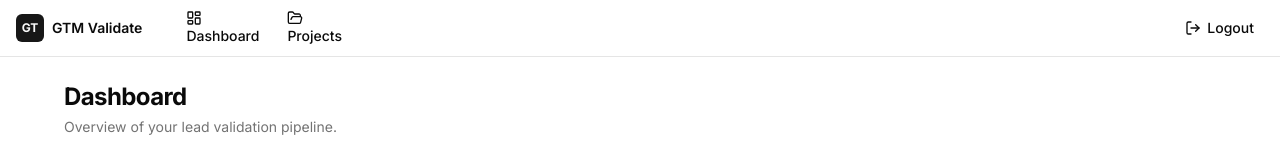
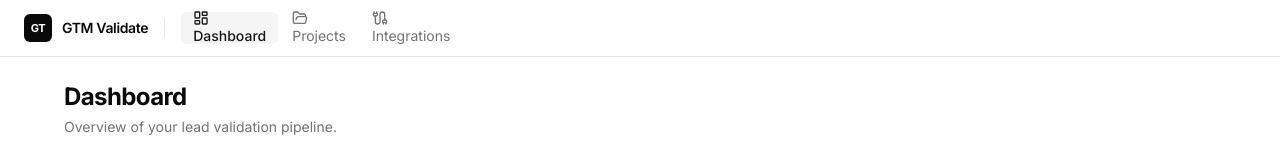
Before and after one commit to jithujsam-cloud/gtm-outbound-infrastructure, a Next.js app in the folder gtm-validation-tool/: page / in a window 1280 px wide. Shown: the top 160 px of the page. Built offline with nearby package versions, Linux system fonts and the light colour scheme; no server answers; the database is empty.

Commit message:
Polish nav header design — active states, separator, backdrop blur, integrations link
Co-authored-by: CommandCodeBot <noreply@commandcode.ai>

```diff
--- a/gtm-validation-tool/src/components/layout/header.tsx
+++ b/gtm-validation-tool/src/components/layout/header.tsx
@@ -1,48 +1,77 @@
 "use client";
 
 import Link from "next/link";
-import { LayoutDashboard, FolderOpen, LogOut } from "lucide-react";
+import { usePathname } from "next/navigation";
+import { LayoutDashboard, FolderOpen, Cable, LogOut } from "lucide-react";
+import { cn } from "@/lib/utils";
 import { Button } from "@/components/ui/button";
 import { useSupabase } from "@/components/providers/supabase-provider";
 import { logout } from "@/app/auth/actions";
 
+const links = [
+  { href: "/", label: "Dashboard", icon: LayoutDashboard },
+  { href: "/projects", label: "Projects", icon: FolderOpen },
+  { href: "/integrations", label: "Integrations", icon: Cable },
+];
+
 export function Header() {
+  const pathname = usePathname();
   const { user } = useSupabase();
 
   return (
-    <header className="sticky top-0 z-50 border-b bg-background">
-      <div className="flex h-14 items-center px-4 gap-4">
-        <Link href="/" className="flex items-center gap-2 font-semibold text-sm">
-          <div className="flex size-7 items-center justify-center rounded-md bg-primary text-primary-foreground">
-            <span className="text-xs font-bold">GT</span>
+    <header className="sticky top-0 z-50 border-b bg-background/95 backdrop-blur supports-[backdrop-filter]:bg-background/60">
+      <div className="flex h-14 items-center px-6">
+        <Link href="/" className="flex items-center gap-2.5 shrink-0">
+          <div className="flex size-7 items-center justify-center rounded-md bg-foreground text-background">
+            <span className="text-[11px] font-bold tracking-tight">GT</span>
           </div>
-          GTM Validate
+          <span className="font-semibold text-sm tracking-tight">GTM Validate</span>
         </Link>
-        <nav className="flex items-center gap-1 ml-4">
-          <Button variant="ghost" size="sm" asChild>
-            <Link href="/">
-              <LayoutDashboard className="size-4" />
-              Dashboard
+
+        <Separator />
+
+        <nav className="flex items-center gap-0.5">
+          {links.map(({ href, label, icon: Icon }) => (
+            <Button
+              key={href}
+              variant="ghost"
+              size="sm"
+              className={cn(
+                "font-normal text-muted-foreground",
+                pathname === href && "bg-accent text-accent-foreground font-medium"
+              )}
+              asChild
+            >
+              <Link href={href}>
+                <Icon className="size-4" />
+                {label}
               </Link>
             </Button>
-          <Button variant="ghost" size="sm" asChild>
-            <Link href="/projects">
-              <FolderOpen className="size-4" />
-              Projects
-            </Link>
-          </Button>
+          ))}
         </nav>
 
-        <div className="ml-auto flex items-center gap-3">
-          <span className="text-xs text-muted-foreground">{user?.email}</span>
+        <div className="ml-auto flex items-center gap-4">
+          {user && (
+            <>
+              <span className="text-xs text-muted-foreground hidden sm:inline-block">
+                {user.email}
+              </span>
               <form action={logout}>
                 <Button variant="ghost" size="sm" type="submit">
                   <LogOut className="size-4" />
-              Logout
+                  <span className="hidden sm:inline">Logout</span>
                 </Button>
               </form>
+            </>
+          )}
         </div>
       </div>
     </header>
   );
 }
+
+function Separator() {
+  return (
+    <div className="mx-4 h-5 w-px bg-border shrink-0" />
+  );
+}
```
Lines whose indentation alone changed are shown as unchanged.
